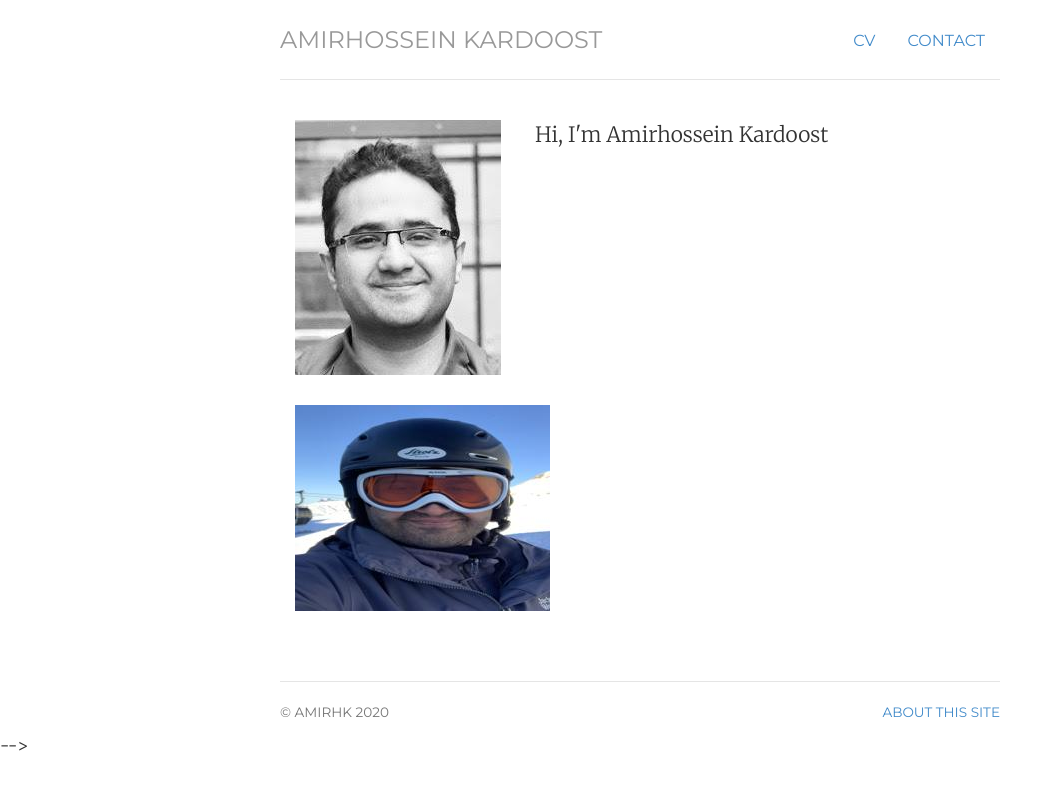
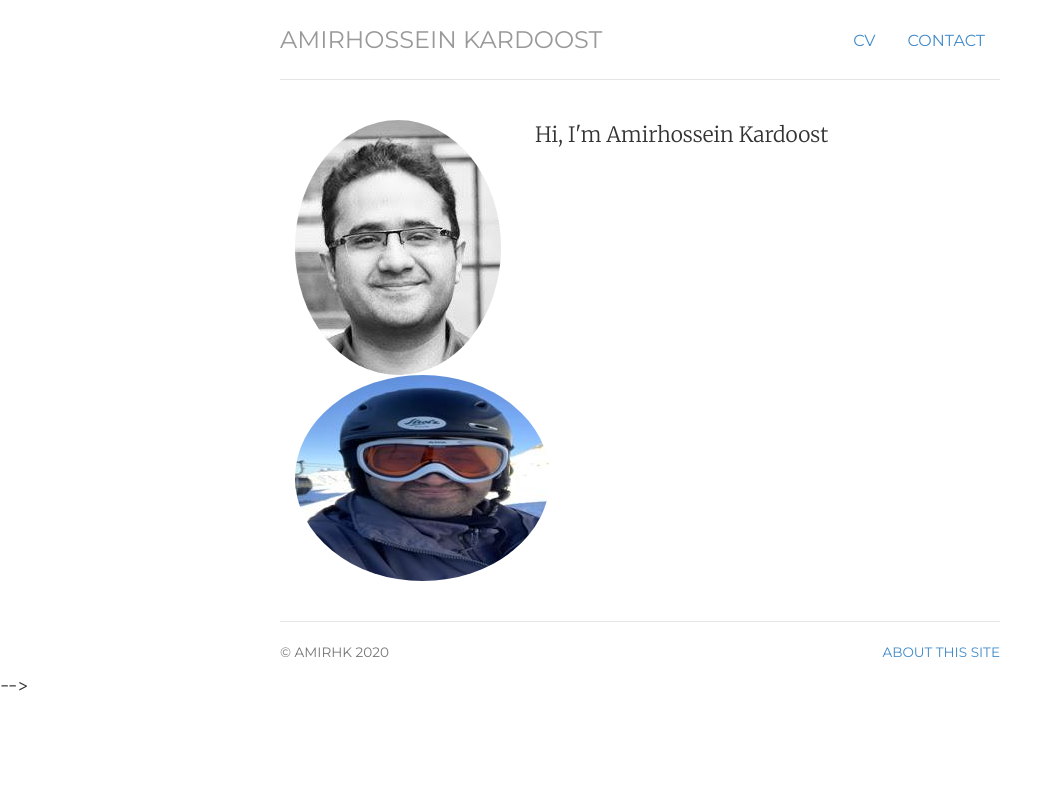
Before and after one commit to Amirhk-dev/Amirhk-dev.github.io, a Jekyll site: the page built from index.html, in a window 1280 px wide. Shown: the top 790 px of the page, without its empty margins (0-1044 px from the left). Built offline with Jekyll 4.4.1, drawn with Linux system fonts in a browser that asks for light colours.

Commit message:
Update index.html

```diff
--- a/index.html
+++ b/index.html
@@ -9,7 +9,7 @@
 <!-- <div class="jumbotron"> -->
 <div class="row marketing">
 	<div class="col-sm-4">
-	<img  class="img-circle_on avatar" alt="Amirhossein Kardoost" src="img/amir.jpg"/><img  class="img-circle_off avatar" alt="Amirhossein Kardoost" src="img/amir1.jpg"/>
+	<img  class="img-circle avatar_on" alt="Amirhossein Kardoost" src="img/amir.jpg"/><img  class="img-circle avatar_off" alt="Amirhossein Kardoost" src="img/amir1.jpg"/>
 	</div>
 	<div itemscope itemtype="http://data-vocabulary.org/Person" class="col-sm-8">
 	<p class="lead">Hi, I'm <span itemprop="name">Amirhossein Kardoost</span>
```
